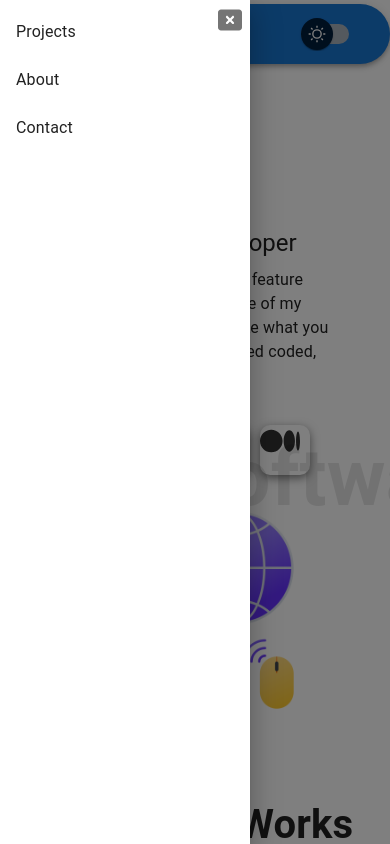
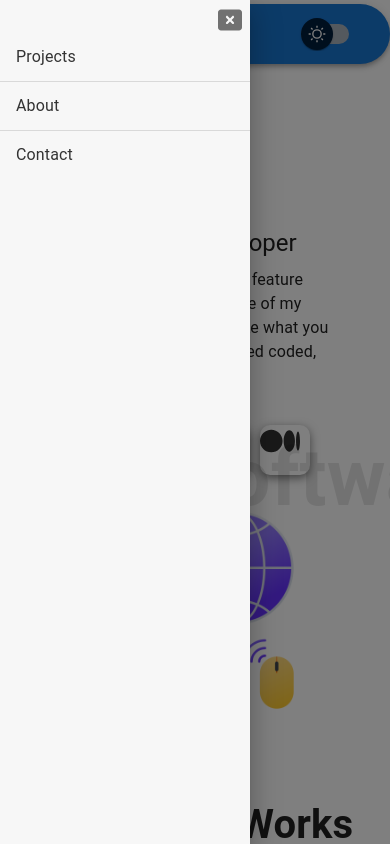
Before and after one commit to bohaz/my-react-portfolio, a React (Create React App) app: page / in a window 390 px wide. Both pictures are taken after a click on the button "menu". Shown: the top 844 px of the page. Built offline with nearby package versions, Linux system fonts and the light colour scheme; grey boxes are pictures that could not be loaded.

Commit message:
Add divider to the mobile menu links

```diff
--- a/src/components/sections/MobileMenu.jsx
+++ b/src/components/sections/MobileMenu.jsx
@@ -6,6 +6,7 @@ import ListItem from '@mui/material/ListItem';
 import ListItemText from '@mui/material/ListItemText';
 import IconButton from '@mui/material/IconButton';
 import MenuIcon from '@mui/icons-material/Menu';
+import Divider from '@mui/material/Divider';
 import { FontAwesomeIcon } from '@fortawesome/react-fontawesome';
 import { faRectangleXmark } from '@fortawesome/free-solid-svg-icons';
 
@@ -21,7 +22,11 @@ function MobileMenu() {
 
   const list = () => (
     <Box
-      sx={{ width: 250 }}
+      sx={{
+        width: 250,
+        textAlign: 'center',
+        paddingTop: '10%',
+      }}
       role="presentation"
       onClick={toggleDrawer(false)}
       onKeyDown={toggleDrawer(false)}
@@ -33,10 +38,13 @@ function MobileMenu() {
         <FontAwesomeIcon icon={faRectangleXmark} />
       </IconButton>
       <List>
-        {['Projects', 'About', 'Contact'].map((text) => (
-          <ListItem button key={text} component="a" href={`#${text.toLowerCase()}`}>
-            <ListItemText primary={text} />
-          </ListItem>
+        {['Projects', 'About', 'Contact'].map((text, index) => (
+          <React.Fragment key={text}>
+            {index > 0 && <Divider />} {/* Añade un divisor entre los elementos */}
+            <ListItem button key={text} component="a" href={`#${text.toLowerCase()}`}>
+              <ListItemText primary={text} />
+            </ListItem>
+          </React.Fragment>
         ))}
       </List>
     </Box>
@@ -58,6 +66,12 @@ function MobileMenu() {
         anchor='left'
         open={drawerOpen}
         onClose={toggleDrawer(false)}
+        sx={{
+          '& .MuiDrawer-paper': {
+            backgroundColor: '#f7f7f7', // Cambia el color de fondo del Drawer
+            color: '#333', // Cambia el color del texto
+          },
+        }}
       >
         {list()}
       </Drawer>
```
